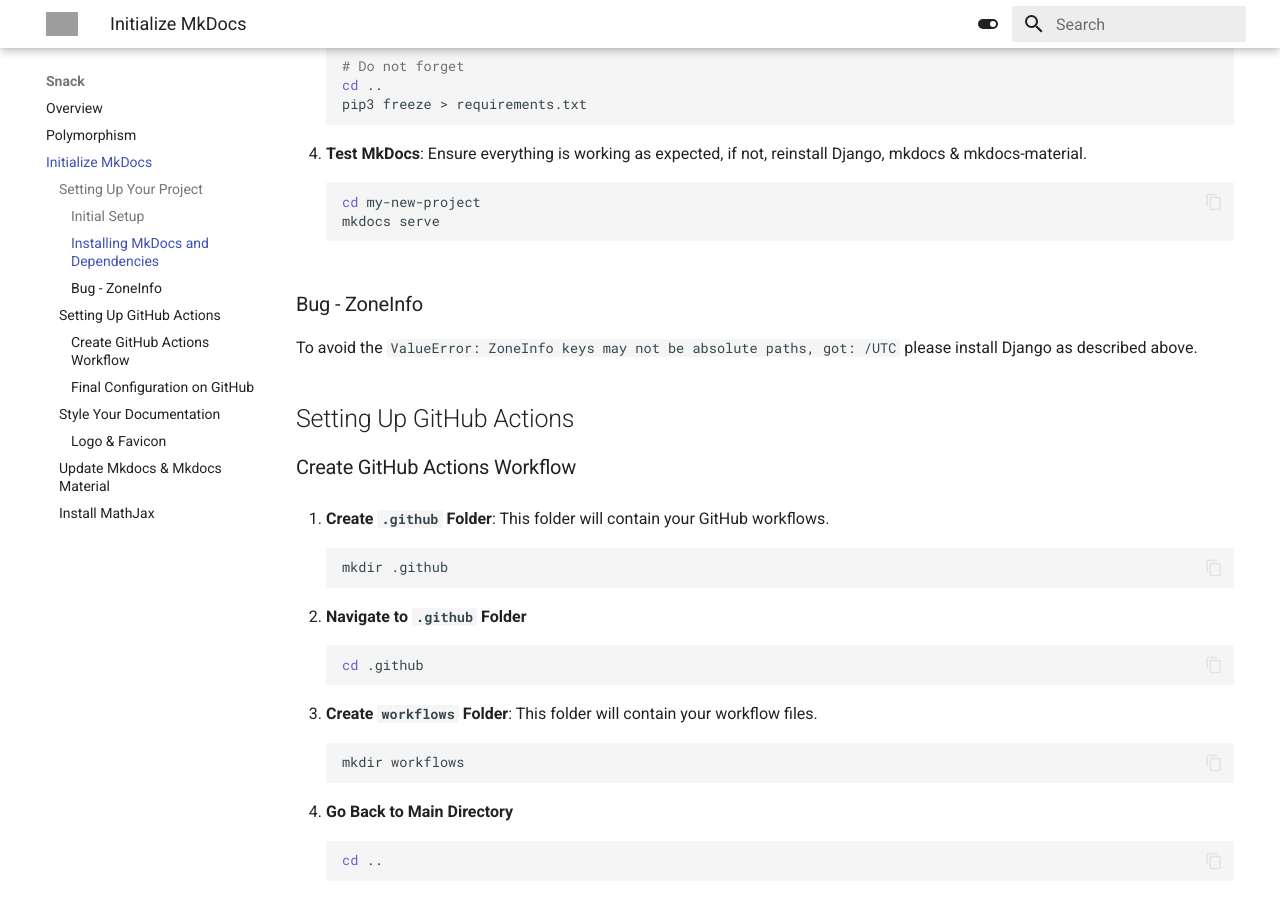
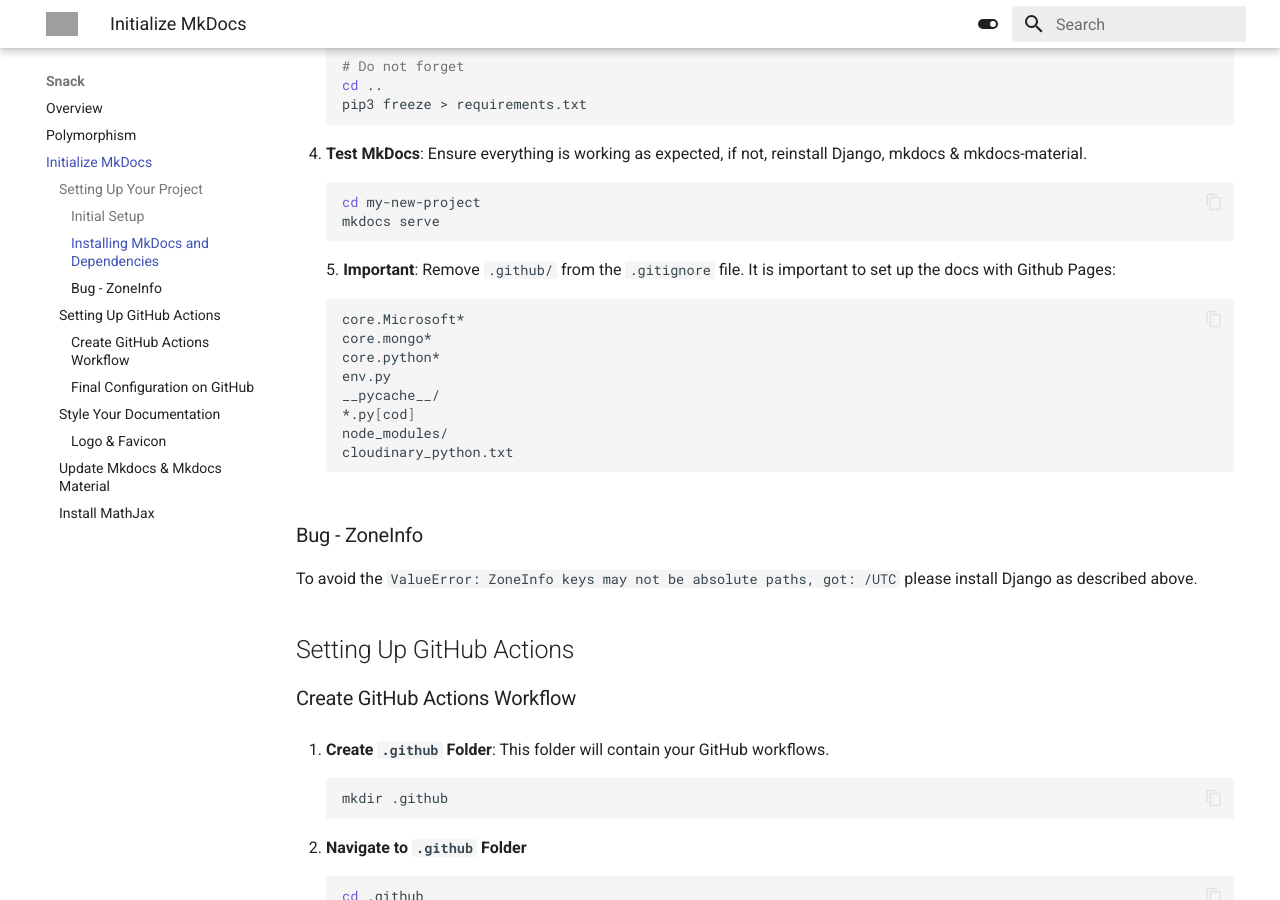
Before and after one commit to plexoio/djangoviews, an MkDocs documentation site: the page built from docs/snack/initialize/initial.md, in a window 1280 px wide and 900 px high, scrolled down 988 px. Built offline with MkDocs 1.6.1 and Material for MkDocs 9.7.7, drawn with Linux system fonts in a browser that asks for light colours; grey boxes are pictures that could not be loaded.

Commit message:
docs: update initial steps for mkdocs

````diff
--- a/docs/snack/initialize/initial.md
+++ b/docs/snack/initialize/initial.md
@@ -44,6 +44,18 @@
     ```bash
     cd my-new-project
     mkdocs serve
+    ```
+5. **Important**: Remove `.github/` from the `.gitignore` file. It is important to set up the docs with Github Pages:
+
+    ```bash
+    core.Microsoft*
+    core.mongo*
+    core.python*
+    env.py
+    __pycache__/
+    *.py[cod]
+    node_modules/
+    cloudinary_python.txt
     ```
 
 ### Bug - ZoneInfo
````
